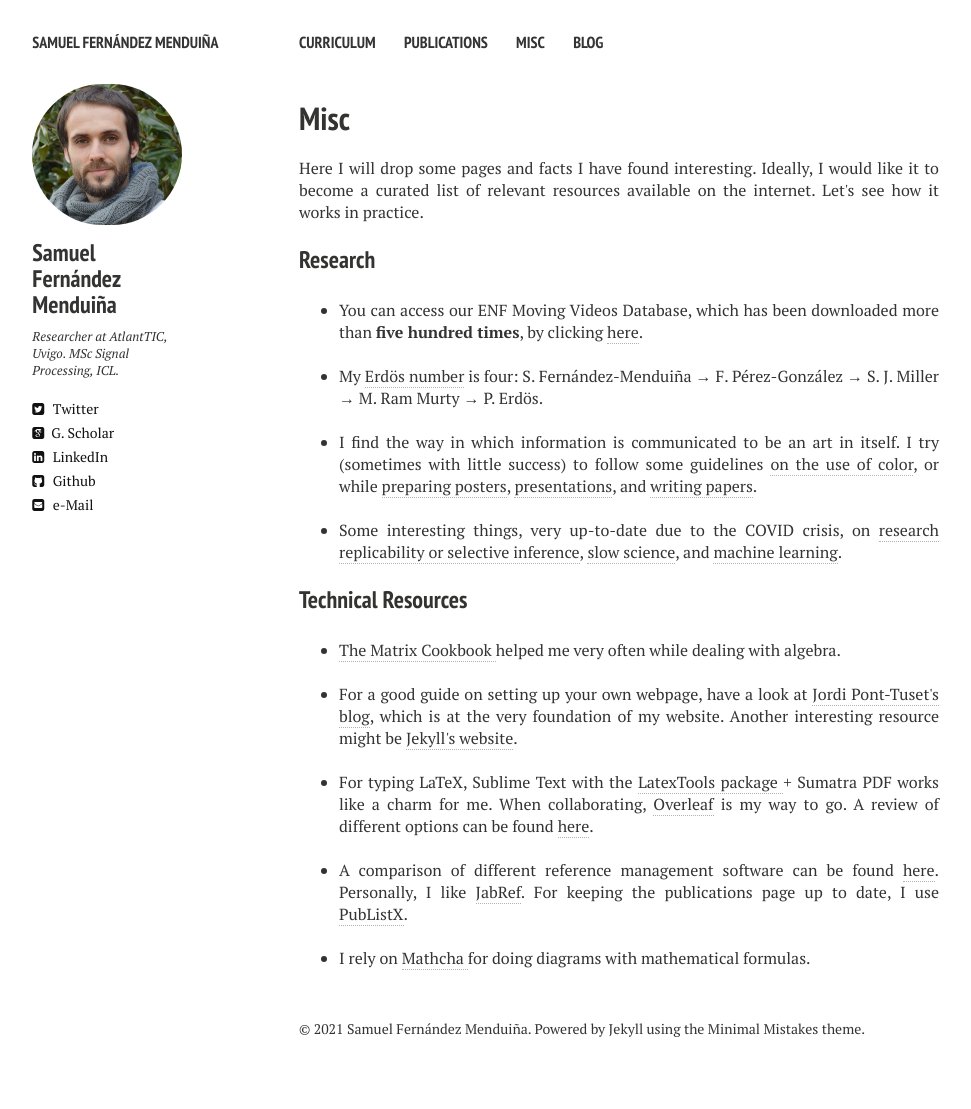
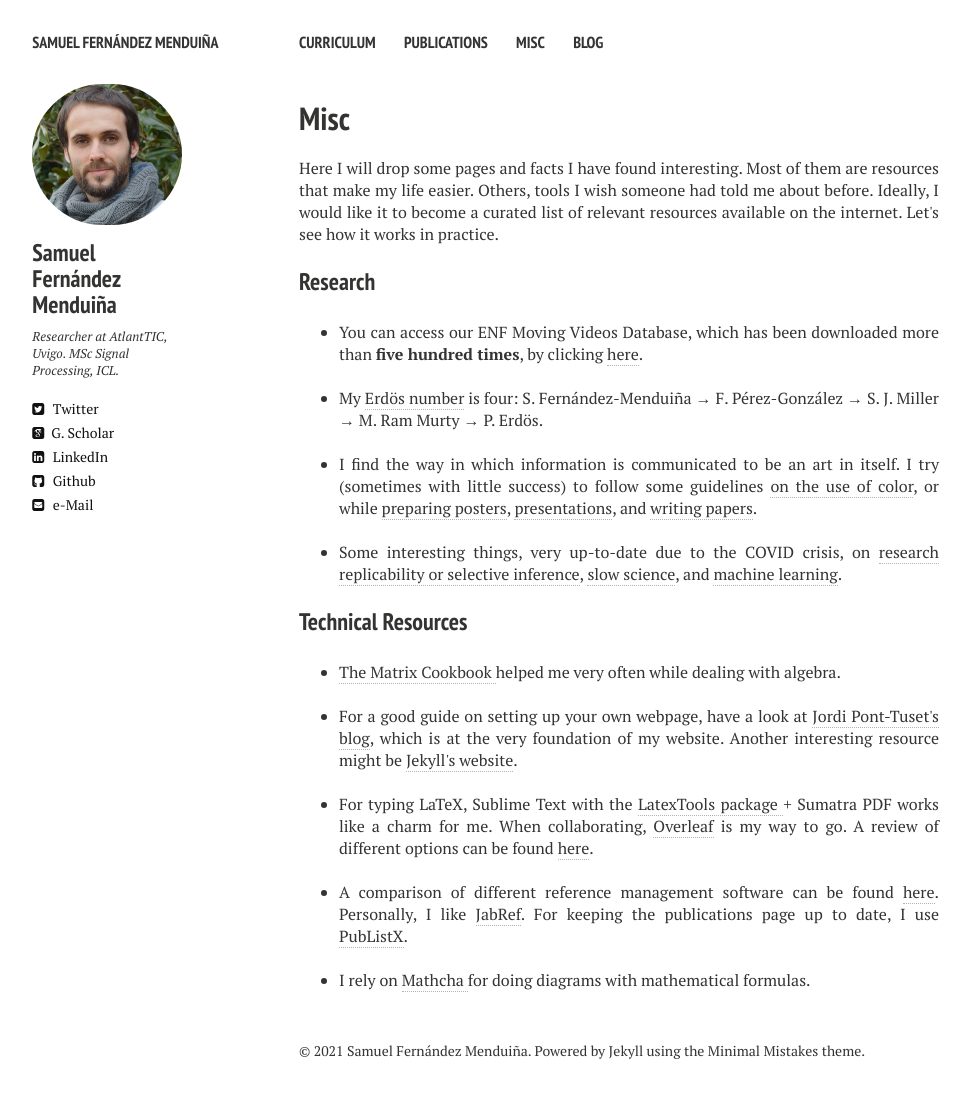
Before and after one commit to sf219/sfweb, a Jekyll site: the page built from misc.md, in a window 1280 px wide. Shown: the whole page, without its empty margins (21-992 px from the left). Built offline with Jekyll 4.4.1, drawn with Linux system fonts in a browser that asks for light colours; nearby versions of some CDN libraries; before the commit the page ends 1087 px from its top, so only the background shows below that.

Commit message:
Update misc.md

```diff
--- a/misc.md
+++ b/misc.md
@@ -7,7 +7,7 @@ modified: 3-10-2014
 comments: false
 ---
 <div align="justify">
-Here I will drop some pages and facts I have found interesting. Ideally, I would like it to become a curated list of relevant resources available on the internet. Let's see how it works in practice.
+Here I will drop some pages and facts I have found interesting. Most of them are resources that make my life easier. Others, tools I wish someone had told me about before. Ideally, I would like it to become a curated list of relevant resources available on the internet. Let's see how it works in practice.
 
 <h3> Research </h3>
 
```
